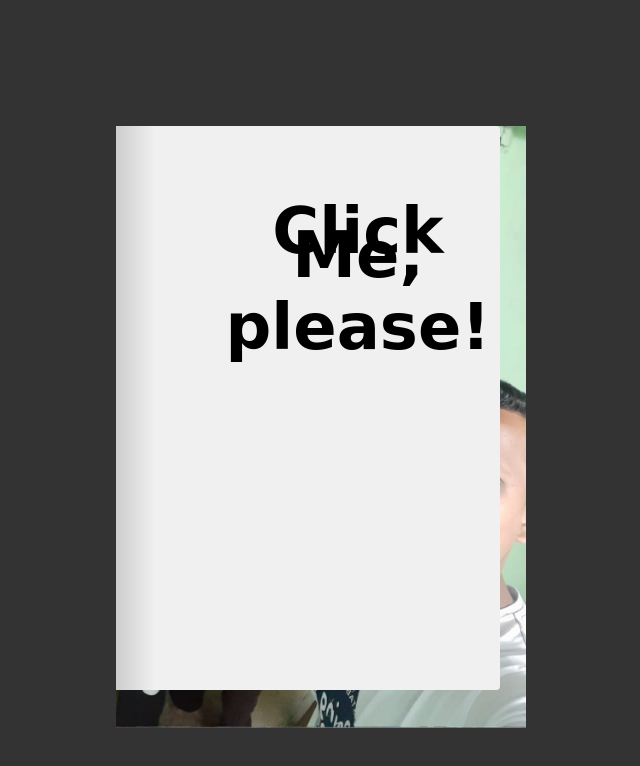
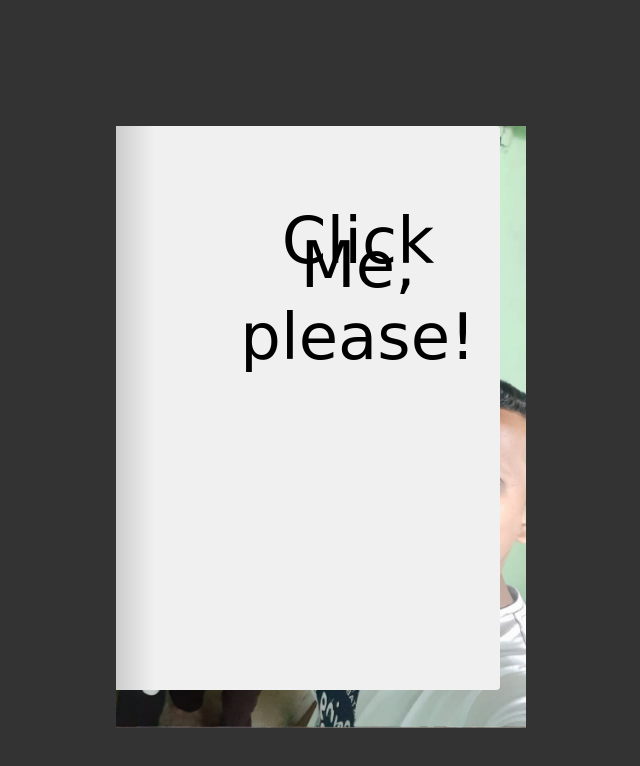
Before and after one commit to Hasims2001/Happybirthday2.0, a plain HTML site: page index.html in a window 1280 px wide. Shown: the top 766 px of the page, without its empty margins (524-1164 px from the left). Drawn offline with Linux system fonts and the light colour scheme; a web font is replaced by a local one.

Commit message:
Update style2.css

```diff
--- a/code/style2.css
+++ b/code/style2.css
@@ -13,10 +13,10 @@
 
 
 .para{
-  top: -10px;
+
   position: absolute;
   left: 100px;
-  font-weight: bold;
+
 
 }
 
```
